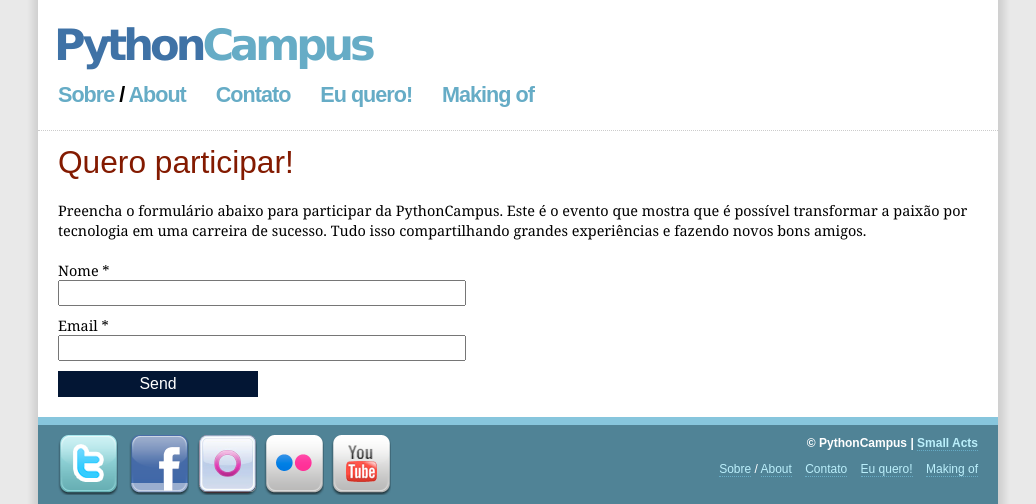
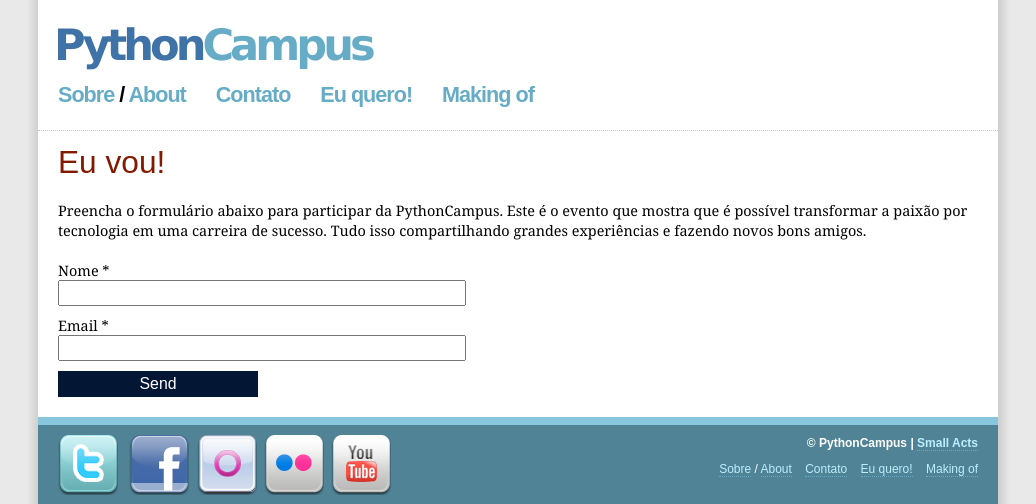
Before and after one commit to flavioamieiro/pythoncampus, a Django app: template src/subscription/templates/subscription/form.html in a window 1280 px wide. Shown: the top 504 px of the page, without its empty margins (122-1158 px from the left). Run offline with Django 3.2, Linux system fonts and the light colour scheme; the template is opened without the code that fills it, so the values that code supplies are empty, except form fields; tables that the repository leaves empty hold one stand-in row (values such as "Sample post"); form fields are guessed from the names that the template uses; parts of the project's set-up code (start-up, migrations or seed data) failed here and were passed over; some libraries are stand-ins or nearby versions.

Commit message:
Renamed subscription urls.

```diff
--- a/src/subscription/templates/subscription/form.html
+++ b/src/subscription/templates/subscription/form.html
@@ -5,7 +5,7 @@
 
 {% load cssclass %}
 
-<h1>Quero participar!</h1>
+<h1>Eu vou!</h1>
 
 <p>Preencha o formulário abaixo para participar da PythonCampus. Este é o evento que mostra que é possível transformar a paixão por tecnologia em uma carreira de sucesso. Tudo isso compartilhando grandes experiências e fazendo novos bons amigos.</p>
 
--- a/src/subscription/urls.py
+++ b/src/subscription/urls.py
@@ -5,6 +5,6 @@
 
 
 urlpatterns = patterns('',
-    route(r'^signup/$', GET=new, POST=create, name='signup'),
-    url(r'^signup/confirm_email/(\w+)/$', confirm_email, name='confirm_email'),
+    route(r'^eu-vou/$', GET=new, POST=create, name='signup'),
+    url(r'^eu-vou/confirmar/(\w+)/$', confirm_email, name='confirm_email'),
 )
```
